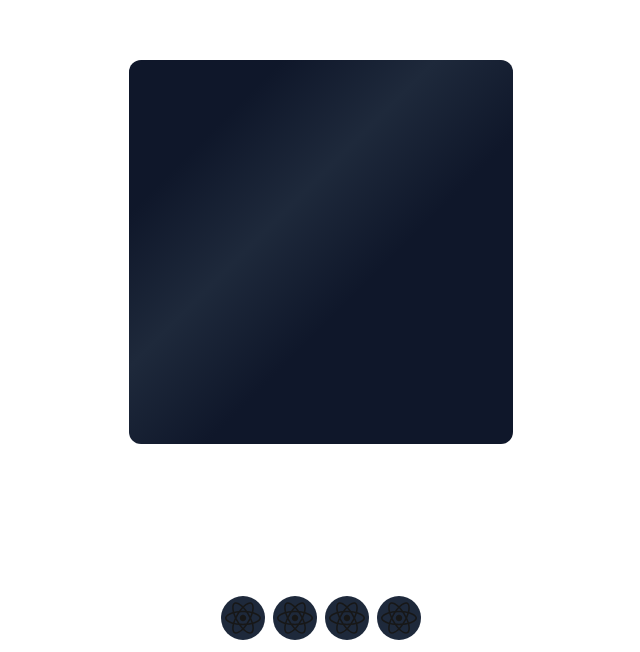
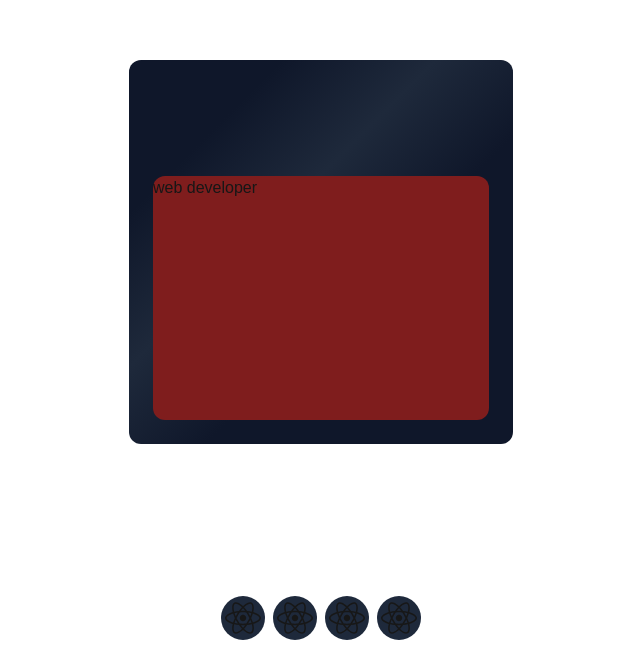
Before and after one commit to georgesohran/portfolio, a Next.js app: page / in a window 1280 px wide. Shown: the part 148-800 px from the top of the page, without its empty margins (319-959 px from the left). Built offline with nearby package versions, Linux system fonts and the light colour scheme.

Commit message:
starting work on cool animation for main text

```diff
--- a/app/page.jsx
+++ b/app/page.jsx
@@ -1,10 +1,32 @@
+'use client'
+
 export default function Home() {
+  const title = [' George', 'Sohran']
   return (
     <div>
       <div className="absolute w-96 h-96 top-1/2 left-1/2 -translate-x-1/2 -translate-y-1/2
         bg-gradient-to-br from-slate-900 from-20%
-        via-slate-800 via-40% to-slate-900 to-60% rounded-xl">
-        <div className=""></div>
+        via-slate-800 via-40% to-slate-900 to-60% rounded-xl
+        p-2 grid grid-rows-4 overflow-hidden">
+        <div className="my-4 row-span-1">
+          <div className="text-5xl text-center ">
+            {title[0].split('').map((value, key) =>
+              <div key={key} style={{'--animation-delay': 1/key}}
+                className='inline-block -translate-x-96 animate-assamble-letters-left'>
+                {value}
+              </div>
+            )}
+            {title[1].split('').map((value, key) =>
+              <div key={key} style={{'--animation-delay': key-title[0].length}}
+                className="inline-block translate-x-96 animate-assamble-letters-right">
+                {value}
+              </div>
+            )}
+          </div>
+        </div>
+        <div className="m-4 row-span-3 rounded-xl bg-red-900">
+          <div className="">web developer</div>
+        </div>
       </div>
     </div>
   );
```
